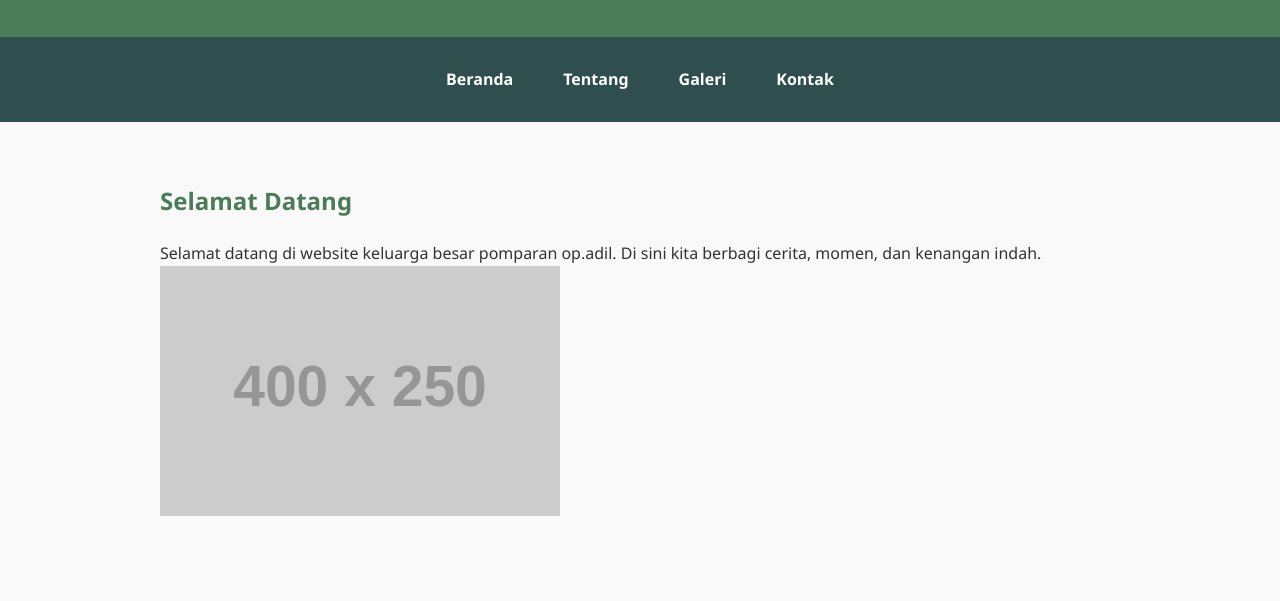
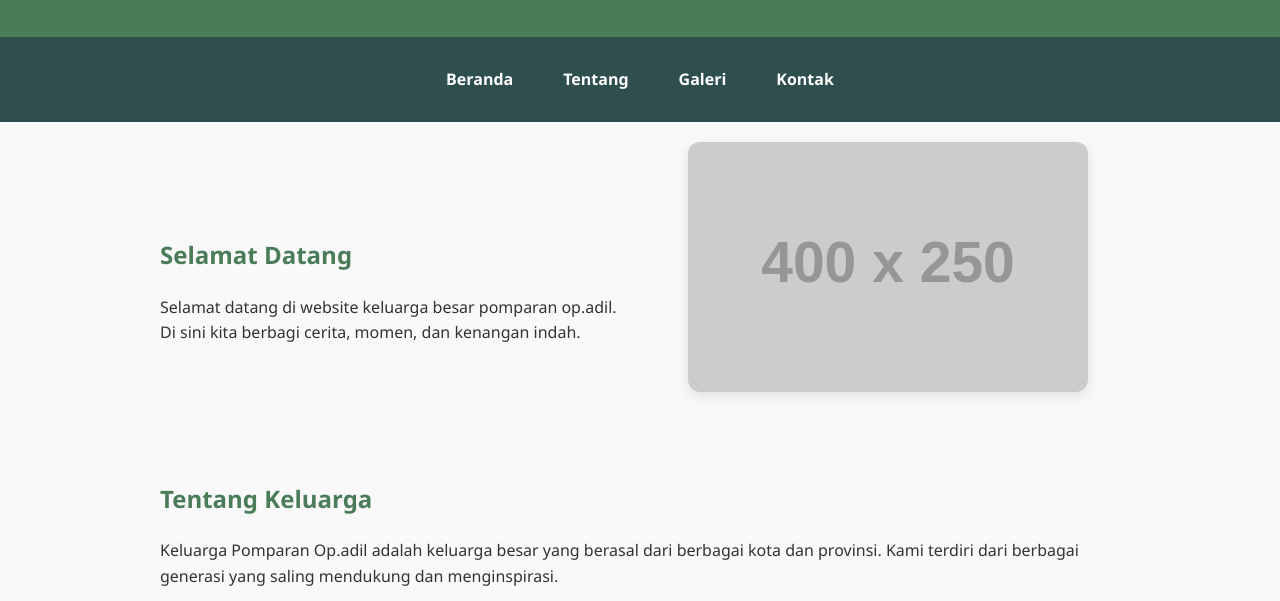
Before and after one commit to LRedChumi/pomparan-op.adil, a plain HTML site: page index.html in a window 1280 px wide. Shown: the part 160-761 px from the top of the page. Drawn offline with Linux system fonts and the light colour scheme; placeholder pictures from the web are drawn by us.

Commit message:
Update style.css

```diff
--- a/style.css
+++ b/style.css
@@ -105,3 +105,25 @@ footer {
   padding: 20px 0;
   margin-top: 40px;
 }
+
+.beranda-grid {
+  display: flex;
+  gap: 30px;
+  align-items: center;
+  flex-wrap: wrap;
+}
+
+.beranda-teks {
+  flex: 1;
+}
+
+.beranda-gambar {
+  flex: 1;
+  text-align: center;
+}
+
+.beranda-gambar img {
+  max-width: 100%;
+  border-radius: 12px;
+  box-shadow: 0 4px 12px rgba(0, 0, 0, 0.1);
+}
```
